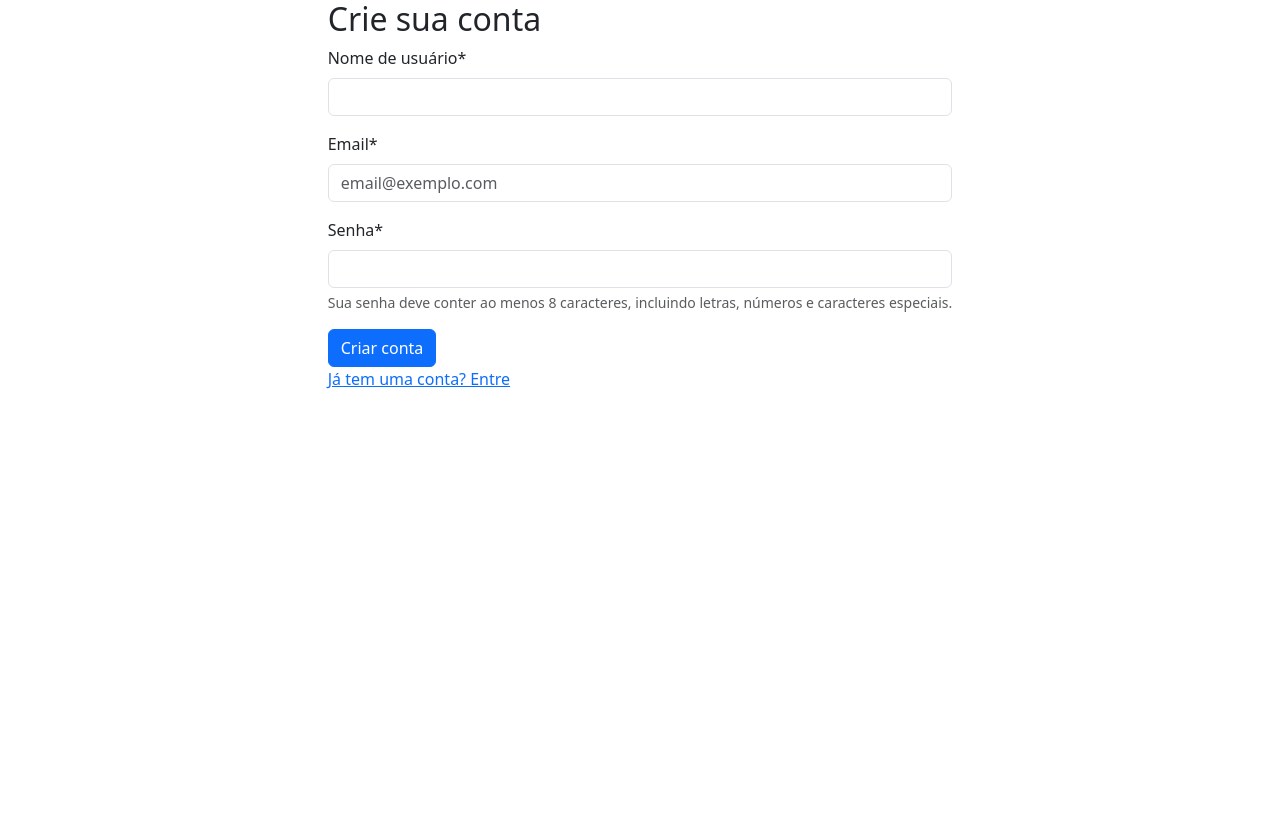
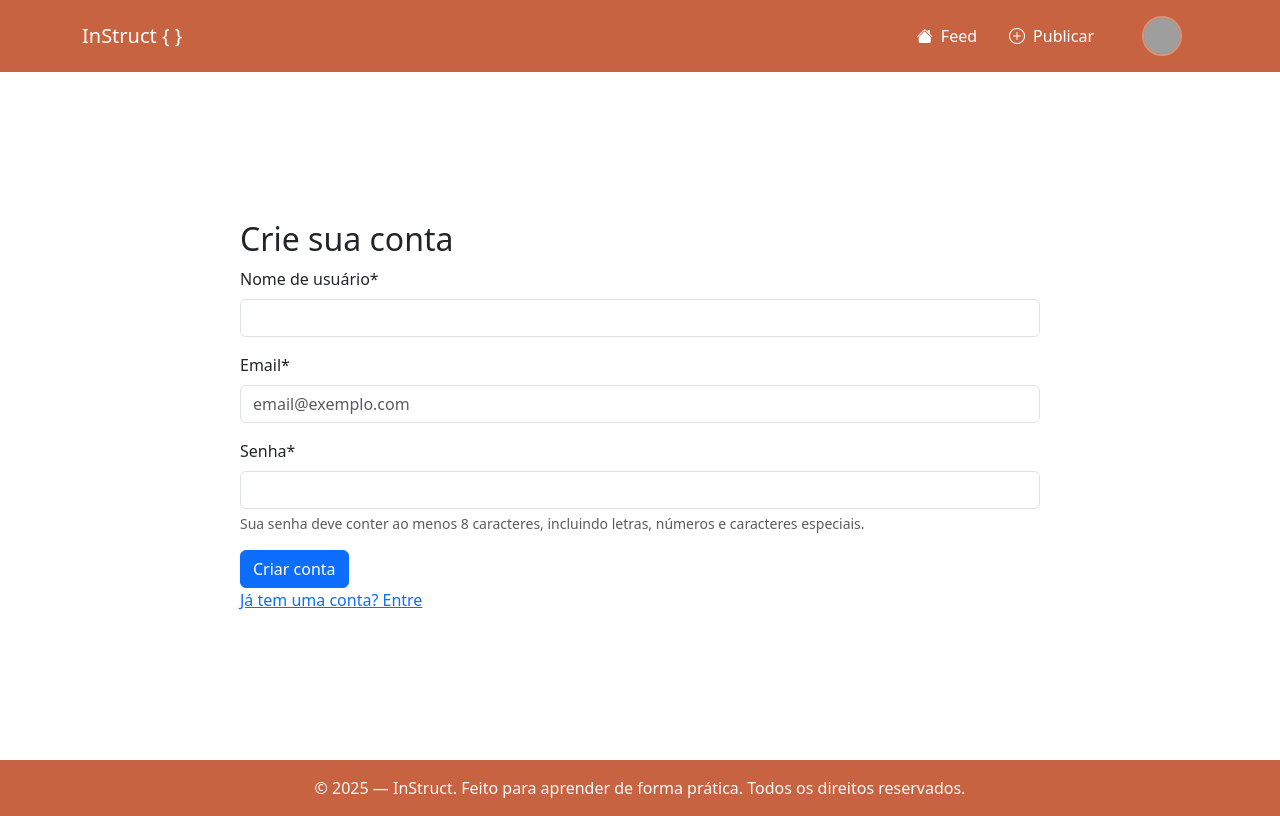
Before and after one commit to Lucas-Vinicius-dev/InStruct, a Flask app: page /cadastro in a window 1280 px wide. Before the commit the page ends 389 px from the top, so only its background shows below. Run offline with Flask 3, Linux system fonts and the light colour scheme; grey boxes are pictures that could not be loaded.

Commit message:
feat: criado a estrutura inicial da página de cadastro

```diff
--- a/app.py
+++ b/app.py
@@ -16,7 +16,6 @@ def ler_publicacoes():
     except FileNotFoundError:
         return []
     return publicacoes
-
 
 def save_publish_data(dados_da_nova_pub):
     with open(CSV_LOC, 'a', newline='', encoding='utf-8') as arquivo:
--- a/static/css/custom.css
+++ b/static/css/custom.css
@@ -463,6 +463,21 @@ main {
     font-size: 1rem;
 }
 
+/* Página de Cadastro */
+.cadastro {
+    display: flex;
+    justify-content: center;
+    align-items: center;
+    height: 80vh;
+}
+
+.cadastro-container {
+    width: clamp(28rem, 80%, 50rem);
+    /*minimo: 28rem;*/
+    /*normal: 50%*/
+    /*maximo: 50rem;*/
+}
+
 /* Media queries */
 @media (min-width: 768px) {
     .main-area > * {
--- a/templates/cadastro.html
+++ b/templates/cadastro.html
@@ -1,15 +1,10 @@
-<!DOCTYPE html>
-<html lang="pt-br">
-<head>
-    <meta charset="UTF-8">
-    <meta name="viewport" content="width=device-width, initial-scale=1.0">
-    <title>Criar conta</title>
+{% extends 'base.html' %}
 
-    <!-- Bootstrap 5 CSS -->
-    <link href="https://cdn.jsdelivr.net/npm/bootstrap@5.3.8/dist/css/bootstrap.min.css" rel="stylesheet">
-</head>
-<body style="display:flex; justify-content: center; align-items: center;">
-    <div>
+{% block title %}InStruct — Crie sua conta{% endblock %}
+
+{% block content %}
+<div class="cadastro">
+    <div class="cadastro-container">
         <h2>Crie sua conta</h2>
         <form action="" method="post">
             <div class="mb-3">
@@ -34,5 +29,5 @@
         </form>
         <a href="">Já tem uma conta? Entre</a>
     </div>
-</body>
-</html>
+</div>
+{% endblock %}
```
Also changed, not shown: templates/index.html (deleted, +0 -11 lines).
